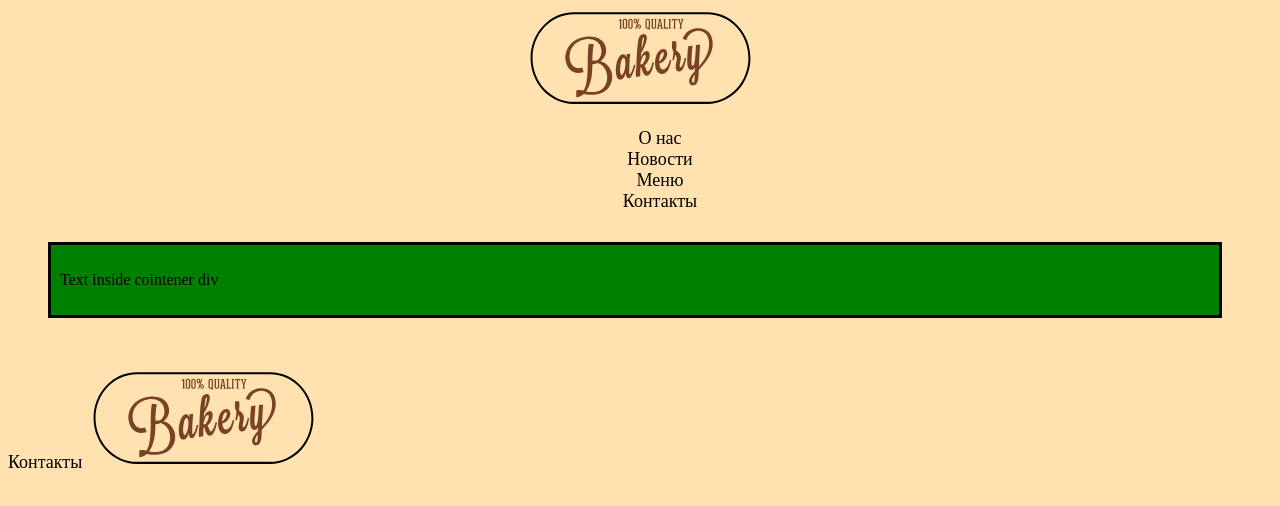
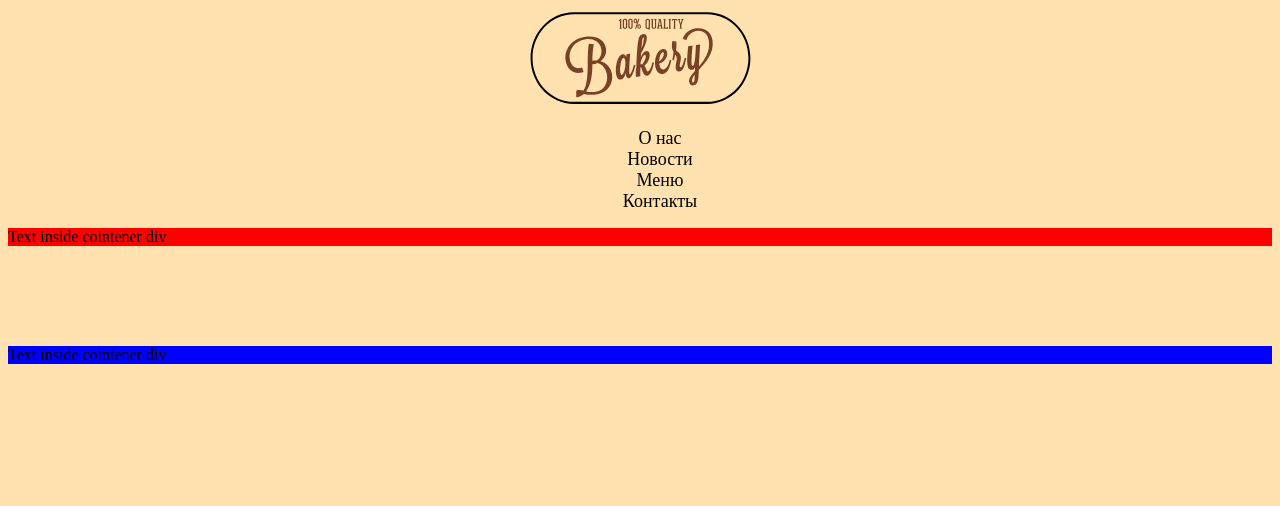
Before and after one commit to Apfelsinen/FSnotes, a plain HTML site: page src/index.html in a window 1280 px wide. Drawn offline with Linux system fonts and the light colour scheme.

Commit message:
margin схлопование

```diff
--- a/src/css/style.css
+++ b/src/css/style.css
@@ -17,15 +17,12 @@ a {
 	font-size: 18px;
 }
 
-div {
-	background-color: green;
-
-	margin: 30px 50px 50px 40px;
-	padding: 10px 9px;
-	border: 3px solid black;
+.box-1 {
+	background-color: red;
+	margin-bottom: 100px;
 }
 
-.test {
-	margin: 50px 0px; /* на строчные элементы не работает, только на блочные */
-	width: 500px; /* also doesn't work, because it's inline */
+.box-2 {
+	background-color: blue;
+	margin-top: 40px;
 }
--- a/src/index.html
+++ b/src/index.html
@@ -30,12 +30,12 @@
 		<nav></nav>
 	</footer>
 
-	<div>
+	<div class="box-1">
+		<p>Text inside cointener div</p>
+	</div>
+	<div class="box-2">
 		<p>Text inside cointener div</p>
 	</div>
 
-	<a href="#">Контакты</a>
-	<img src="img/01-Logo.svg" alt="Bakery logo image">
-
 </body>
 </html>
```
